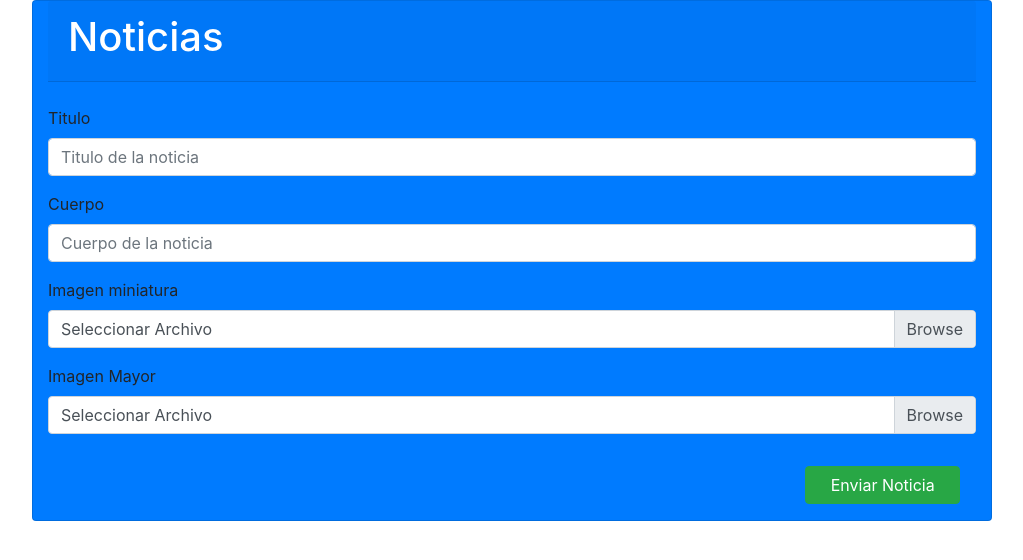
After one commit to Tomii741/LaboratorioIII, a PHP site: page /carga_noticias.php in a window 1280 px wide. The commit adds this page. Shown: the top 560 px of the page, without its empty margins (128-1151 px from the left). Run offline with PHP 8.4, Linux system fonts and the light colour scheme.

Commit message:
carga_noticias.php
Creada la carga_noticias.php con el front end necesario

Se agrego la seccion noticias.html

Cambios menores a main.css

Cambios en main.css

```diff
--- /dev/null
+++ b/carga_noticias.php
@@ -0,0 +1,56 @@
+<!DOCTYPE html>
+<html lang="en">
+
+<head>
+    <meta charset="UTF-8">
+    <meta name="viewport" content="width=device-width, initial-scale=1.0">
+    <title>Noticias del Fondo</title>
+    <link rel="stylesheet" href="css/bootstrap.css">
+    <link rel="stylesheet" href="css/main.css">
+</head>
+
+
+<body>
+    <div class="card bg-primary col-lg-9 col-md-11 col-sm-12 m-auto">
+        <div class="card-header text-white">
+            <h1>Noticias</h1>
+        </div>
+        <form class="form-carga-noticias">
+            <br>
+            <div class="form-group">
+                <label>Titulo</label>
+                <input type="text" name="Titulo" class="form-control" placeholder="Titulo de la noticia">
+            </div>
+
+            <div class="form-group">
+                <label>Cuerpo</label>
+                <input type="text" name="Cuerpo" class="form-control" placeholder="Cuerpo de la noticia">
+            </div>
+
+            <div class="form-group">
+                <label>Imagen miniatura</label>
+                <div class="custom-file">
+                    <input type="file" class="custom-file-input" id="customFileLang" lang="es">
+                    <label class="custom-file-label" for="customFileLang">Seleccionar Archivo</label>
+                </div>
+            </div>
+
+            <div class="form-group">
+                <label>Imagen Mayor</label>
+                <div class="custom-file">
+                    <input type="file" class="custom-file-input" id="customFileLang" lang="es">
+                    <label class="custom-file-label" for="customFileLang">Seleccionar Archivo</label>
+                </div>
+            </div>
+
+
+                <button class="col-lg-2 col-md-4 col-sm-12 btn btn-success">Enviar Noticia</button>
+
+        </form>
+    </div>
+</body>
+
+<script src="js/jquery-3.5.1.min.js"></script>
+<script src="js/bootstrap.min.js"></script>
+
+</html>
--- a/css/main.css
+++ b/css/main.css
@@ -11,3 +11,8 @@
 .nav{
     display: inline-block !important;
 }
+.form-carga-noticias button{
+  float: right;
+  margin: 1em;
+
+}
```
Also changed, not shown: noticias.html (added, +21 -0 lines).
